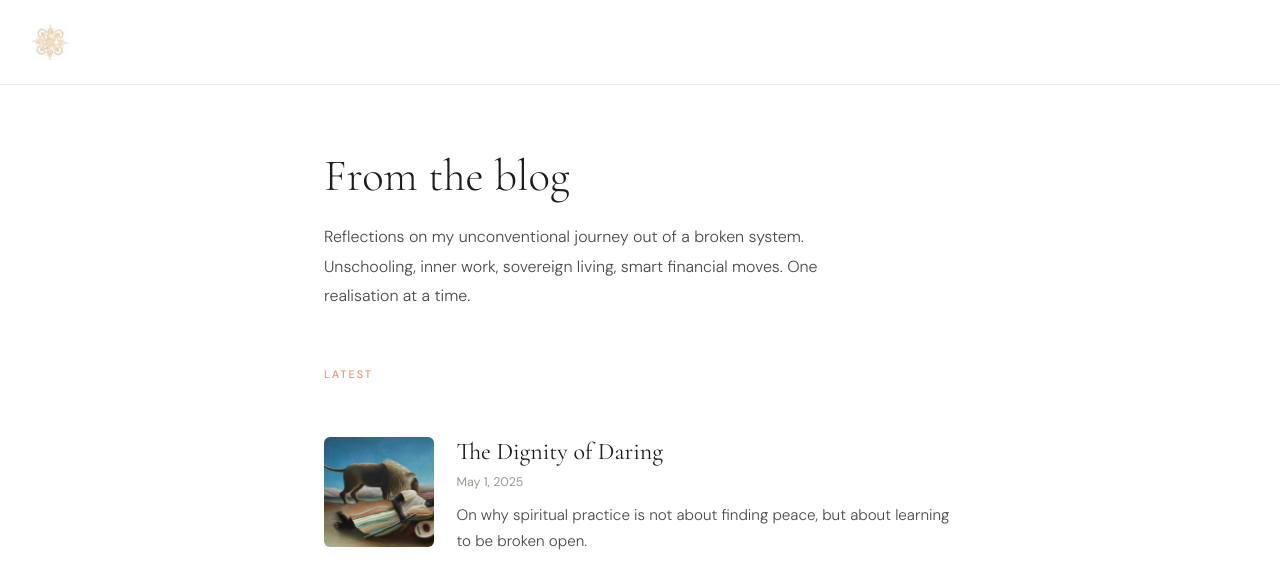
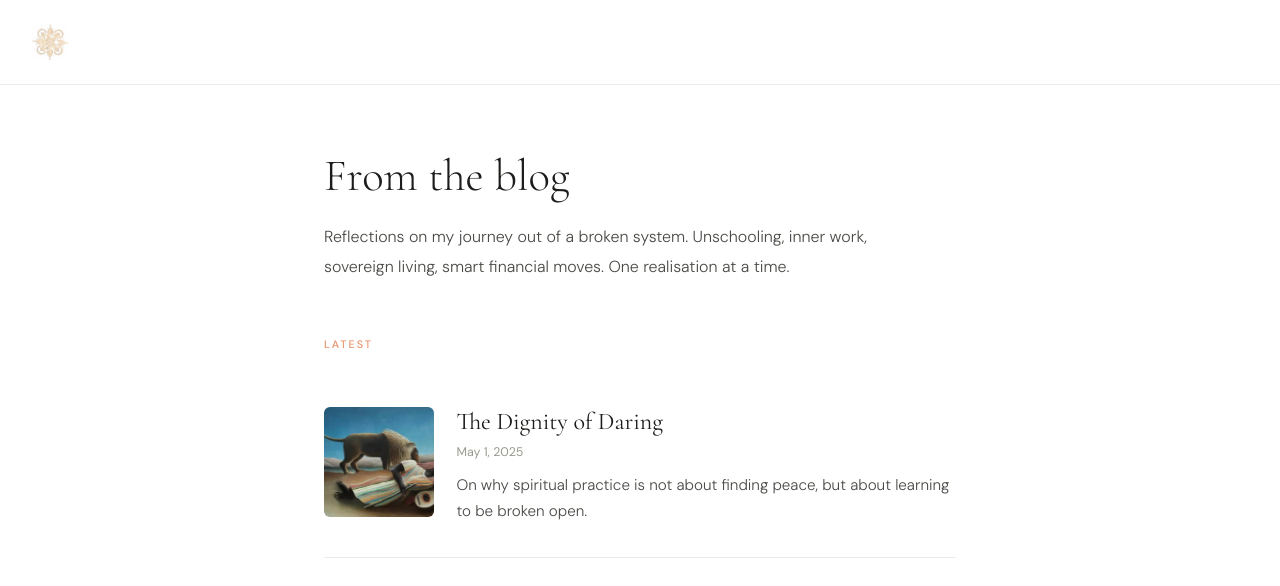
Before and after one commit to Blubell26/giuliapacciotti.com, a Jekyll site: the page built from blog/index.html, in a window 1280 px wide and 900 px high, cut to the strip 0-586 px from the top of the window. Built offline with Jekyll 4.4.1, drawn with Linux system fonts in a browser that asks for light colours.

Commit message:
Update index.html

```diff
--- a/blog/index.html
+++ b/blog/index.html
@@ -43,7 +43,7 @@
 </div>
 <div class="wrap">
 <h1 class="page-title">From the blog</h1>
-<p class="intro">Reflections on my unconventional journey out of a broken system. Unschooling, inner work, sovereign living, smart financial moves. One realisation at a time.</p>
+<p class="intro">Reflections on my journey out of a broken system. Unschooling, inner work, sovereign living, smart financial moves. One realisation at a time.</p>
 <span class="section-label">Latest</span>
 {% for post in site.posts %}
 <a href="{{ post.url }}" class="post-card">
```
